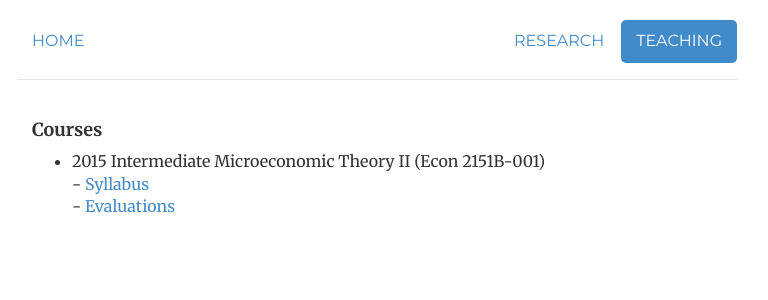
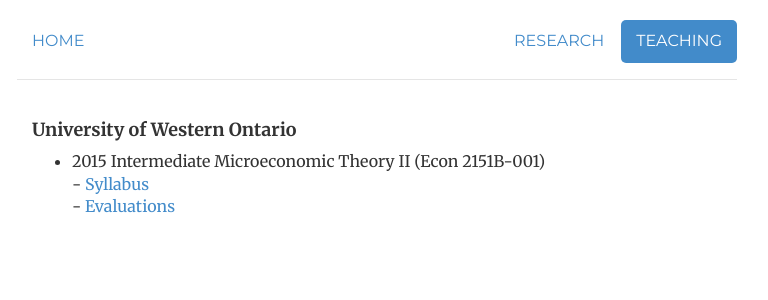
Before and after one commit to morihiroaki/morihiroaki.github.io, a Jekyll site: the page built from teaching.html, in a window 1280 px wide. Shown: the top 300 px of the page, without its empty margins (263-1031 px from the left). Built offline with Jekyll 4.4.1, drawn with Linux system fonts in a browser that asks for light colours.

Commit message:
Update teaching.html

```diff
--- a/teaching.html
+++ b/teaching.html
@@ -6,7 +6,7 @@ teaching: active
 description:
 ---
 <div class="container">
-  <h4>Courses</h4>
+  <h4>University of Western Ontario</h4>
 <ul style="list-style-type:disc">
   <li>2015 Intermediate Microeconomic Theory II (Econ 2151B-001)</li>
     <dd>- <a target="_blank" href="/files/2151_2015S_syllabus.pdf" title="Syllabus">Syllabus</a></dd>
```
